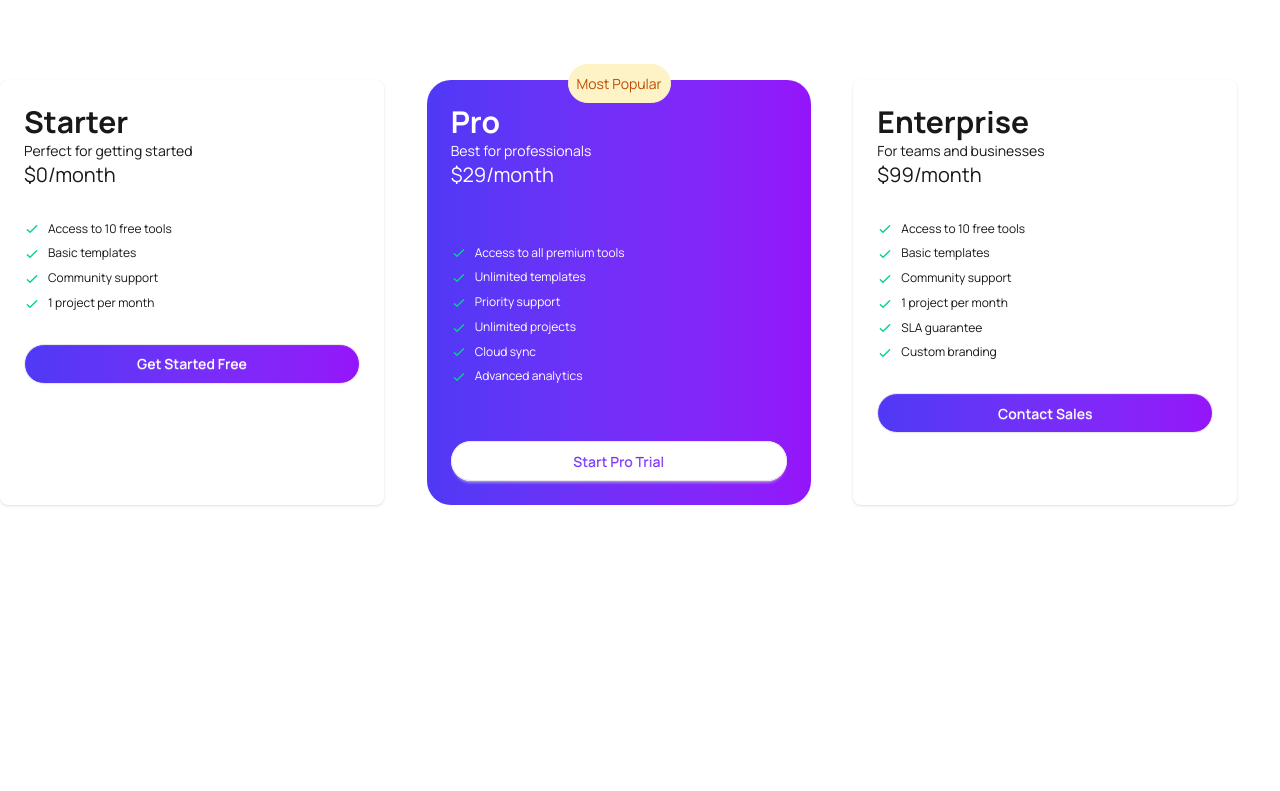
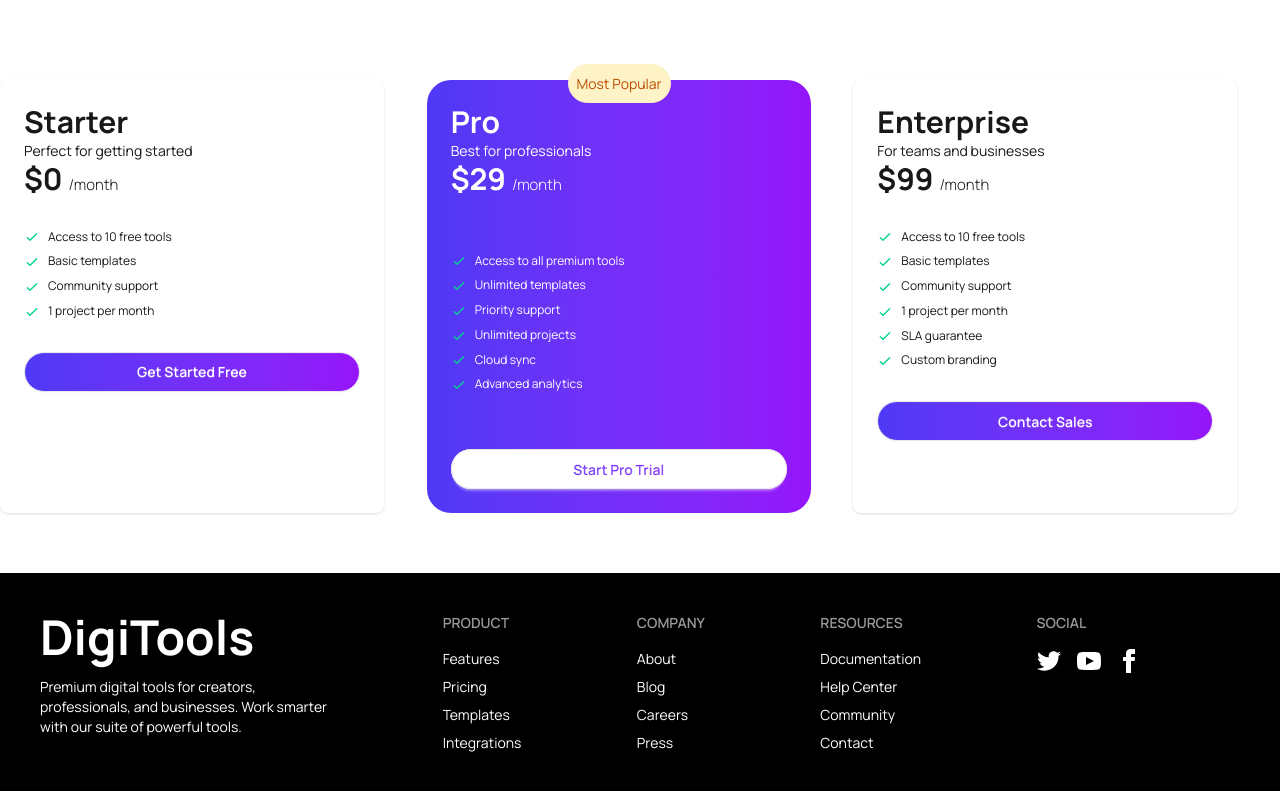
Before and after one commit to dev-bayzid/Digitools-platform, a React (Vite) app: page / in a window 1280 px wide. Shown: the part 3535-4326 px from the top of the page. Before the commit the page ends 4100 px from the top, so only its background shows below. Built offline with nearby package versions, Linux system fonts and the light colour scheme.

Commit message:
complete the footer section

```diff
--- a/src/App.jsx
+++ b/src/App.jsx
@@ -1,6 +1,7 @@
 import "./App.css";
 import BannerCart from "./components/BannerCart/BannerCart";
 import BannerInfo from "./components/BannerInfo/BannerInfo";
+import Footer from "./components/Footer/Footer";
 
 import HeroSection from "./components/HeroSection/HeroSection";
 import Navbar from "./components/Navbar/Navbar";
@@ -17,6 +18,7 @@
       <PricingTools></PricingTools>
       <BannerCart></BannerCart>
       <SubscriptionPrice></SubscriptionPrice>
+      <Footer></Footer>
 
     </>
   );
--- /dev/null
+++ b/src/components/Footer/Footer.jsx
@@ -0,0 +1,74 @@
+const Footer = () => {
+  return (
+    <footer className="footer sm:footer-horizontal bg-black  text-white p-10">
+      <div className="space-y-2">
+        <span className="text-5xl font-bold">DigiTools</span>
+        <p>
+          Premium digital tools for creators, <br /> professionals, and
+          businesses. Work smarter <br /> with our suite of powerful tools.
+        </p>
+      </div>
+      <nav>
+        <h6 className="footer-title">Product</h6>
+        <a className="link link-hover">Features</a>
+        <a className="link link-hover">Pricing</a>
+        <a className="link link-hover">Templates</a>
+        <a className="link link-hover">Integrations</a>
+      </nav>
+      <nav>
+        <h6 className="footer-title">Company</h6>
+        <a className="link link-hover">About</a>
+        <a className="link link-hover">Blog</a>
+        <a className="link link-hover">Careers</a>
+        <a className="link link-hover">Press</a>
+      </nav>
+      <nav>
+        <h6 className="footer-title">Resources</h6>
+        <a className="link link-hover">Documentation</a>
+        <a className="link link-hover">Help Center</a>
+        <a className="link link-hover">Community</a>
+        <a className="link link-hover">Contact</a>
+      </nav>
+      <nav>
+    <h6 className="footer-title">Social</h6>
+    <div className="grid grid-flow-col gap-4">
+      <a>
+        <svg
+          xmlns="http://www.w3.org/2000/svg"
+          width="24"
+          height="24"
+          viewBox="0 0 24 24"
+          className="fill-current">
+          <path
+            d="M24 4.557c-.883.392-1.832.656-2.828.775 1.017-.609 1.798-1.574 2.165-2.724-.951.564-2.005.974-3.127 1.195-.897-.957-2.178-1.555-3.594-1.555-3.179 0-5.515 2.966-4.797 6.045-4.091-.205-7.719-2.165-10.148-5.144-1.29 2.213-.669 5.108 1.523 6.574-.806-.026-1.566-.247-2.229-.616-.054 2.281 1.581 4.415 3.949 4.89-.693.188-1.452.232-2.224.084.626 1.956 2.444 3.379 4.6 3.419-2.07 1.623-4.678 2.348-7.29 2.04 2.179 1.397 4.768 2.212 7.548 2.212 9.142 0 14.307-7.721 13.995-14.646.962-.695 1.797-1.562 2.457-2.549z"></path>
+        </svg>
+      </a>
+      <a>
+        <svg
+          xmlns="http://www.w3.org/2000/svg"
+          width="24"
+          height="24"
+          viewBox="0 0 24 24"
+          className="fill-current">
+          <path
+            d="M19.615 3.184c-3.604-.246-11.631-.245-15.23 0-3.897.266-4.356 2.62-4.385 8.816.029 6.185.484 8.549 4.385 8.816 3.6.245 11.626.246 15.23 0 3.897-.266 4.356-2.62 4.385-8.816-.029-6.185-.484-8.549-4.385-8.816zm-10.615 12.816v-8l8 3.993-8 4.007z"></path>
+        </svg>
+      </a>
+      <a>
+        <svg
+          xmlns="http://www.w3.org/2000/svg"
+          width="24"
+          height="24"
+          viewBox="0 0 24 24"
+          className="fill-current">
+          <path
+            d="M9 8h-3v4h3v12h5v-12h3.642l.358-4h-4v-1.667c0-.955.192-1.333 1.115-1.333h2.885v-5h-3.808c-3.596 0-5.192 1.583-5.192 4.615v3.385z"></path>
+        </svg>
+      </a>
+    </div>
+  </nav>
+    </footer>
+  );
+};
+
+export default Footer;
--- a/src/components/PricingInfo/Subscription/SubscriptionPrice.jsx
+++ b/src/components/PricingInfo/Subscription/SubscriptionPrice.jsx
@@ -15,7 +15,7 @@
             <div className="">
               <h2 className="text-3xl font-bold">Starter</h2>
               <p>Perfect for getting started</p>
-              <span className="text-xl">$0/month</span>
+              <p className="text-3xl font-bold">$0 <span className="font-light text-[15px]">/month</span></p>
             </div>
             <ul className="mt-6 flex flex-col gap-2 text-xs">
               <li>
@@ -103,7 +103,7 @@
             <div className="">
               <h2 className="text-3xl font-bold">Pro</h2>
               <p>Best for professionals</p>
-              <span className="text-xl">$29/month</span>
+              <p className="text-3xl font-bold">$29 <span className="font-light text-[15px]">/month</span></p>
             </div>
             <ul className="mt-6 flex flex-col gap-2 text-xs">
               <li>
@@ -223,7 +223,7 @@
             <div className="">
               <h2 className="text-3xl font-bold">Enterprise</h2>
               <p>For teams and businesses</p>
-              <span className="text-xl">$99/month</span>
+              <p className="text-3xl font-bold">$99 <span className="font-light text-[15px]">/month</span></p>
             </div>
             <ul className="mt-6 flex flex-col gap-2 text-xs">
               <li>
```
